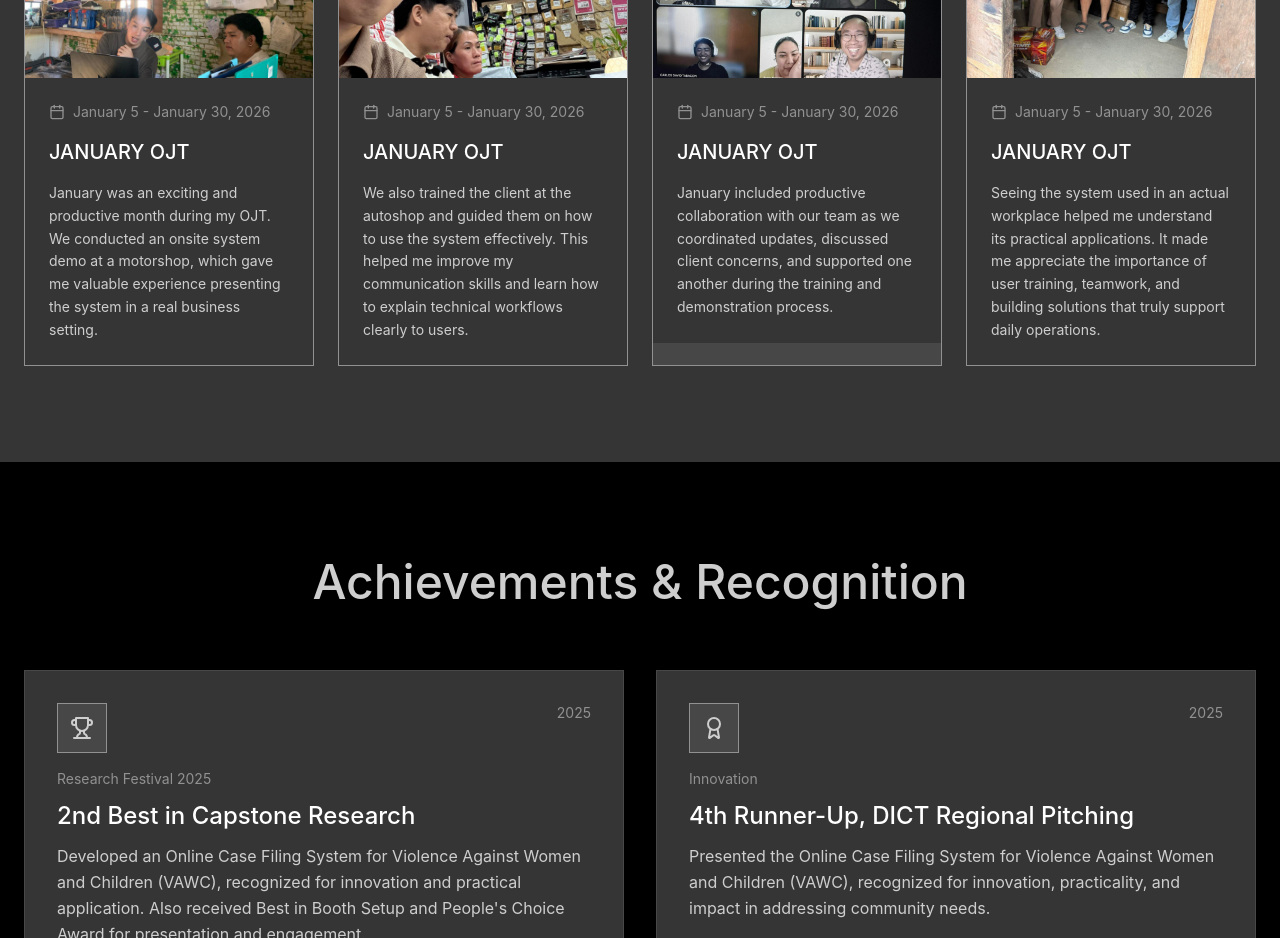
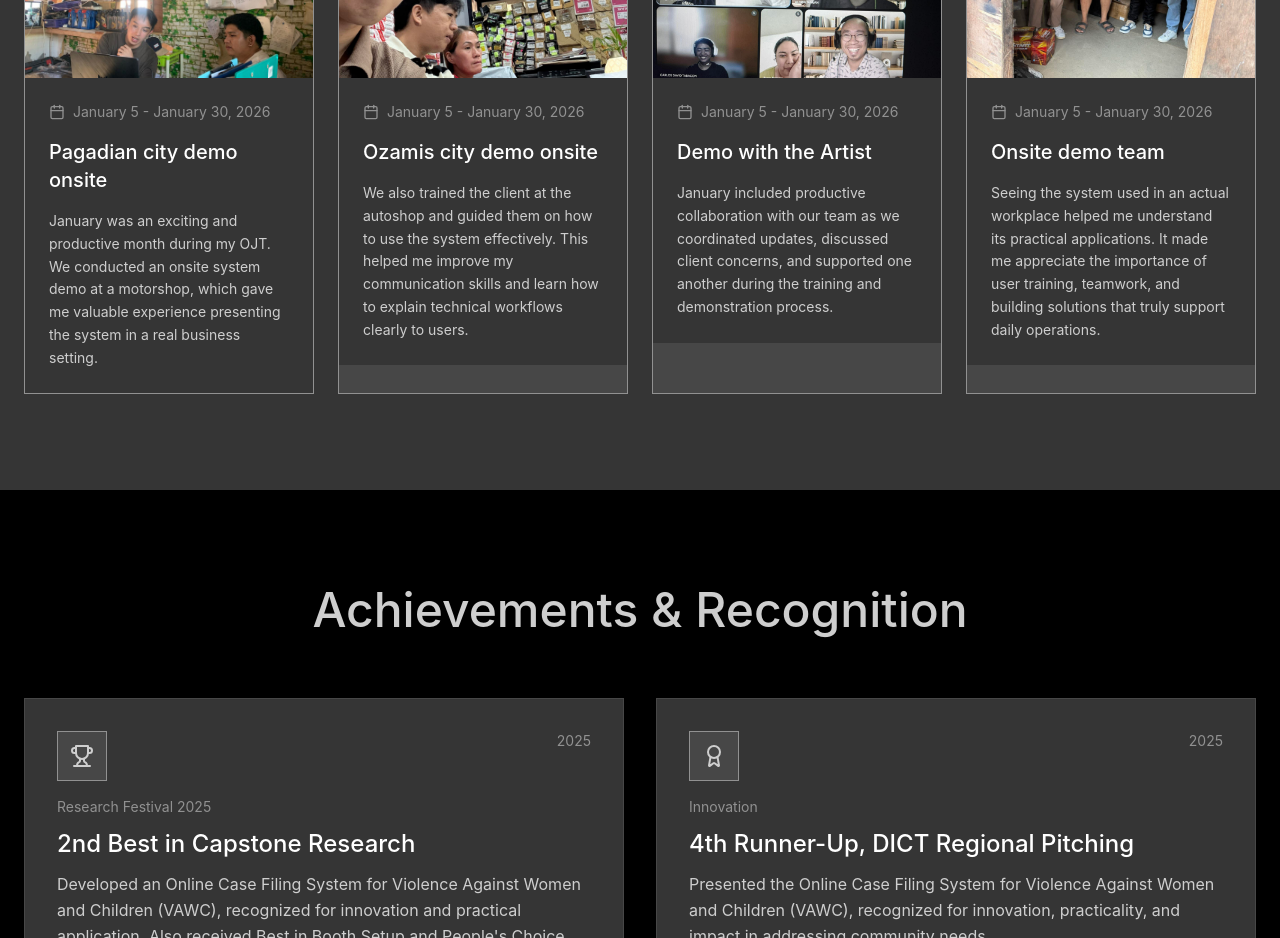
Before and after one commit to brdgt0128/TanuanMyOJTBlog, a React (Vite) app: page / in a window 1280 px wide. Shown: the part 4220-5158 px from the top of the page. Built offline with nearby package versions, Linux system fonts and the light colour scheme.

Commit message:
Update January OJT card titles

```diff
--- a/src/app/components/BlogEntries.tsx
+++ b/src/app/components/BlogEntries.tsx
@@ -41,28 +41,28 @@ export function BlogEntries() {
     {
       image: januaryImg1,
       date: 'January 5 - January 30, 2026',
-      title: 'JANUARY OJT',
+      title: 'Pagadian city demo onsite',
       description:
         'January was an exciting and productive month during my OJT. We conducted an onsite system demo at a motorshop, which gave me valuable experience presenting the system in a real business setting.',
     },
     {
       image: januaryImg2,
       date: 'January 5 - January 30, 2026',
-      title: 'JANUARY OJT',
+      title: 'Ozamis city demo onsite',
       description:
         'We also trained the client at the autoshop and guided them on how to use the system effectively. This helped me improve my communication skills and learn how to explain technical workflows clearly to users.',
     },
     {
       image: januaryImg3,
       date: 'January 5 - January 30, 2026',
-      title: 'JANUARY OJT',
+      title: 'Demo with the Artist',
       description:
         'January included productive collaboration with our team as we coordinated updates, discussed client concerns, and supported one another during the training and demonstration process.',
     },
     {
       image: januaryImg4,
       date: 'January 5 - January 30, 2026',
-      title: 'JANUARY OJT',
+      title: 'Onsite demo team',
       description:
         'Seeing the system used in an actual workplace helped me understand its practical applications. It made me appreciate the importance of user training, teamwork, and building solutions that truly support daily operations.',
     },
```
